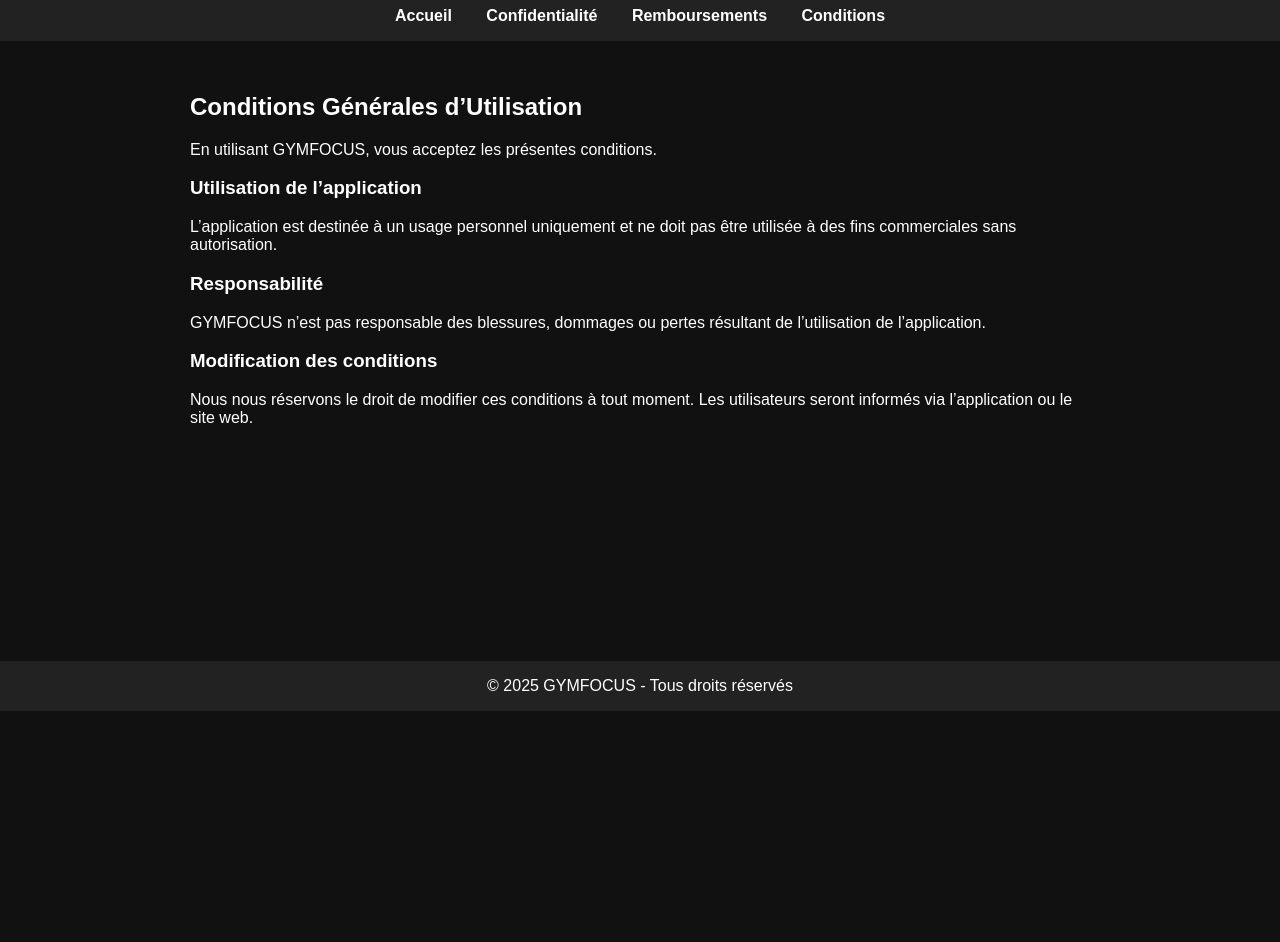
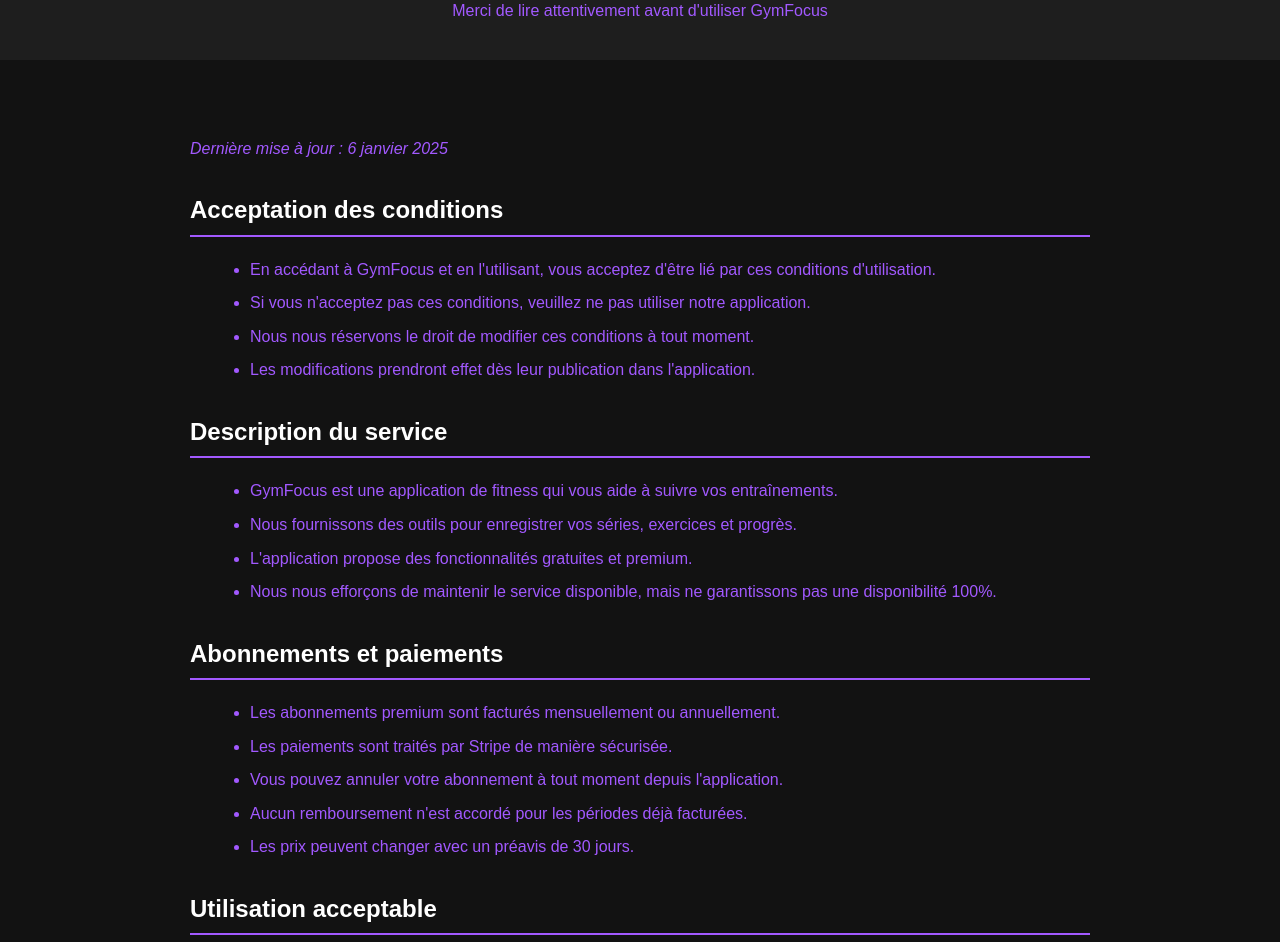
Before and after one commit to gymfocus-svg/GymFocus, a plain HTML site: page terms.html in a window 1280 px wide. Shown: the part 89-1031 px from the top of the page. Before the commit the page ends 800 px from the top, so only its background shows below. Drawn offline with Linux system fonts and the light colour scheme.

Commit message:
Update terms.html

```diff
--- a/terms.html
+++ b/terms.html
@@ -3,68 +3,135 @@
 <head>
   <meta charset="UTF-8">
   <meta name="viewport" content="width=device-width, initial-scale=1.0">
-  <title>Conditions Générales - GYMFOCUS</title>
+  <title>Conditions d'utilisation - GymFocus</title>
   <style>
     body {
+      font-family: Arial, sans-serif;
+      background-color: #121212;
+      color: #a259ff;
       margin: 0;
-      font-family: Arial, sans-serif;
-      background-color: #111;
-      color: white;
-      display: flex;
-      flex-direction: column;
-      min-height: 100vh;
+      padding: 0;
+      line-height: 1.6;
     }
     header {
-      background-color: #222;
-      padding: 1rem;
+      background-color: #1e1e1e;
+      padding: 20px;
       text-align: center;
     }
-    nav a {
-      color: white;
-      margin: 0 15px;
-      text-decoration: none;
-      font-weight: bold;
-    }
-    nav a:hover {
-      color: #00aaff;
+    header h1 {
+      margin: 0;
+      font-size: 2em;
+      color: #a259ff;
     }
     main {
-      flex: 1;
-      padding: 2rem;
       max-width: 900px;
-      margin: auto;
+      margin: 40px auto;
+      padding: 20px;
+    }
+    h2 {
+      color: #ffffff;
+      border-bottom: 2px solid #a259ff;
+      padding-bottom: 5px;
+      margin-top: 30px;
+    }
+    ul {
+      margin: 10px 0 20px 20px;
+    }
+    li {
+      margin-bottom: 8px;
     }
     footer {
-      background-color: #222;
-      padding: 1rem;
+      background-color: #1e1e1e;
       text-align: center;
+      padding: 15px;
+      margin-top: 40px;
+      color: #777;
+    }
+    a {
+      color: #a259ff;
+      text-decoration: none;
+    }
+    a:hover {
+      text-decoration: underline;
     }
   </style>
 </head>
 <body>
   <header>
-    <h1>GYMFOCUS</h1>
-    <nav>
-      <a href="index.html">Accueil</a>
-      <a href="privacy.html">Confidentialité</a>
-      <a href="refund-policy.html">Remboursements</a>
-      <a href="terms.html">Conditions</a>
-    </nav>
+    <h1>Conditions d'utilisation</h1>
+    <p>Merci de lire attentivement avant d'utiliser GymFocus</p>
   </header>
 
   <main>
-    <h2>Conditions Générales d’Utilisation</h2>
-    <p>En utilisant GYMFOCUS, vous acceptez les présentes conditions.</p>
-    <h3>Utilisation de l’application</h3>
-    <p>L’application est destinée à un usage personnel uniquement et ne doit pas être utilisée à des fins commerciales sans autorisation.</p>
-    <h3>Responsabilité</h3>
-    <p>GYMFOCUS n’est pas responsable des blessures, dommages ou pertes résultant de l’utilisation de l’application.</p>
-    <h3>Modification des conditions</h3>
-    <p>Nous nous réservons le droit de modifier ces conditions à tout moment. Les utilisateurs seront informés via l’application ou le site web.</p>
+    <p><em>Dernière mise à jour : 6 janvier 2025</em></p>
+
+    <h2>Acceptation des conditions</h2>
+    <ul>
+      <li>En accédant à GymFocus et en l'utilisant, vous acceptez d'être lié par ces conditions d'utilisation.</li>
+      <li>Si vous n'acceptez pas ces conditions, veuillez ne pas utiliser notre application.</li>
+      <li>Nous nous réservons le droit de modifier ces conditions à tout moment.</li>
+      <li>Les modifications prendront effet dès leur publication dans l'application.</li>
+    </ul>
+
+    <h2>Description du service</h2>
+    <ul>
+      <li>GymFocus est une application de fitness qui vous aide à suivre vos entraînements.</li>
+      <li>Nous fournissons des outils pour enregistrer vos séries, exercices et progrès.</li>
+      <li>L'application propose des fonctionnalités gratuites et premium.</li>
+      <li>Nous nous efforçons de maintenir le service disponible, mais ne garantissons pas une disponibilité 100%.</li>
+    </ul>
+
+    <h2>Abonnements et paiements</h2>
+    <ul>
+      <li>Les abonnements premium sont facturés mensuellement ou annuellement.</li>
+      <li>Les paiements sont traités par Stripe de manière sécurisée.</li>
+      <li>Vous pouvez annuler votre abonnement à tout moment depuis l'application.</li>
+      <li>Aucun remboursement n'est accordé pour les périodes déjà facturées.</li>
+      <li>Les prix peuvent changer avec un préavis de 30 jours.</li>
+    </ul>
+
+    <h2>Utilisation acceptable</h2>
+    <ul>
+      <li>Vous devez utiliser l'application de manière légale et respectueuse.</li>
+      <li>Il est interdit de partager votre compte avec d'autres personnes.</li>
+      <li>Vous ne devez pas tenter de contourner les mesures de sécurité.</li>
+      <li>L'utilisation abusive ou frauduleuse peut entraîner la suspension du compte.</li>
+      <li>Vous êtes responsable de la sécurité de vos identifiants de connexion.</li>
+    </ul>
+
+    <h2>Limitation de responsabilité</h2>
+    <ul>
+      <li>GymFocus est fourni 'en l'état' sans garantie d'aucune sorte.</li>
+      <li>Nous ne sommes pas responsables des blessures liées à l'exercice physique.</li>
+      <li>Consultez un professionnel de santé avant de commencer un programme d'exercice.</li>
+      <li>Notre responsabilité est limitée au montant payé pour le service.</li>
+      <li>Nous ne garantissons pas l'exactitude des données de fitness.</li>
+    </ul>
+
+    <h2>Propriété intellectuelle</h2>
+    <p>
+      Tous les contenus de GymFocus (textes, images, logos, code) sont protégés par les droits d'auteur et autres droits de propriété intellectuelle.
+      Vous ne pouvez pas reproduire, distribuer ou modifier ces contenus sans autorisation écrite.
+      Vos données d'entraînement vous appartiennent et vous pouvez les exporter à tout moment.
+    </p>
+
+    <h2>Résiliation</h2>
+    <p>
+      Vous pouvez supprimer votre compte à tout moment depuis les paramètres de l'application.
+      Nous nous réservons le droit de suspendre ou supprimer votre compte en cas de violation de ces conditions.
+      En cas de résiliation, vos données seront supprimées conformément à notre politique de confidentialité.
+    </p>
+
+    <h2>Nous contacter</h2>
+    <p>
+      Pour toute question concernant ces conditions d'utilisation, contactez-nous à :
+      <strong>Support 100% digital – <a href="mailto:contactgymfocus@gmail.com">contactgymfocus@gmail.com</a></strong>
+    </p>
   </main>
 
   <footer>
-    &copy; 2025 GYMFOCUS - Tous droits réservés
+    &copy; 2025 GymFocus - Tous droits réservés |
+    <a href="privacy.html">Confidentialité</a>
   </footer>
 </body>
 </html>
```
